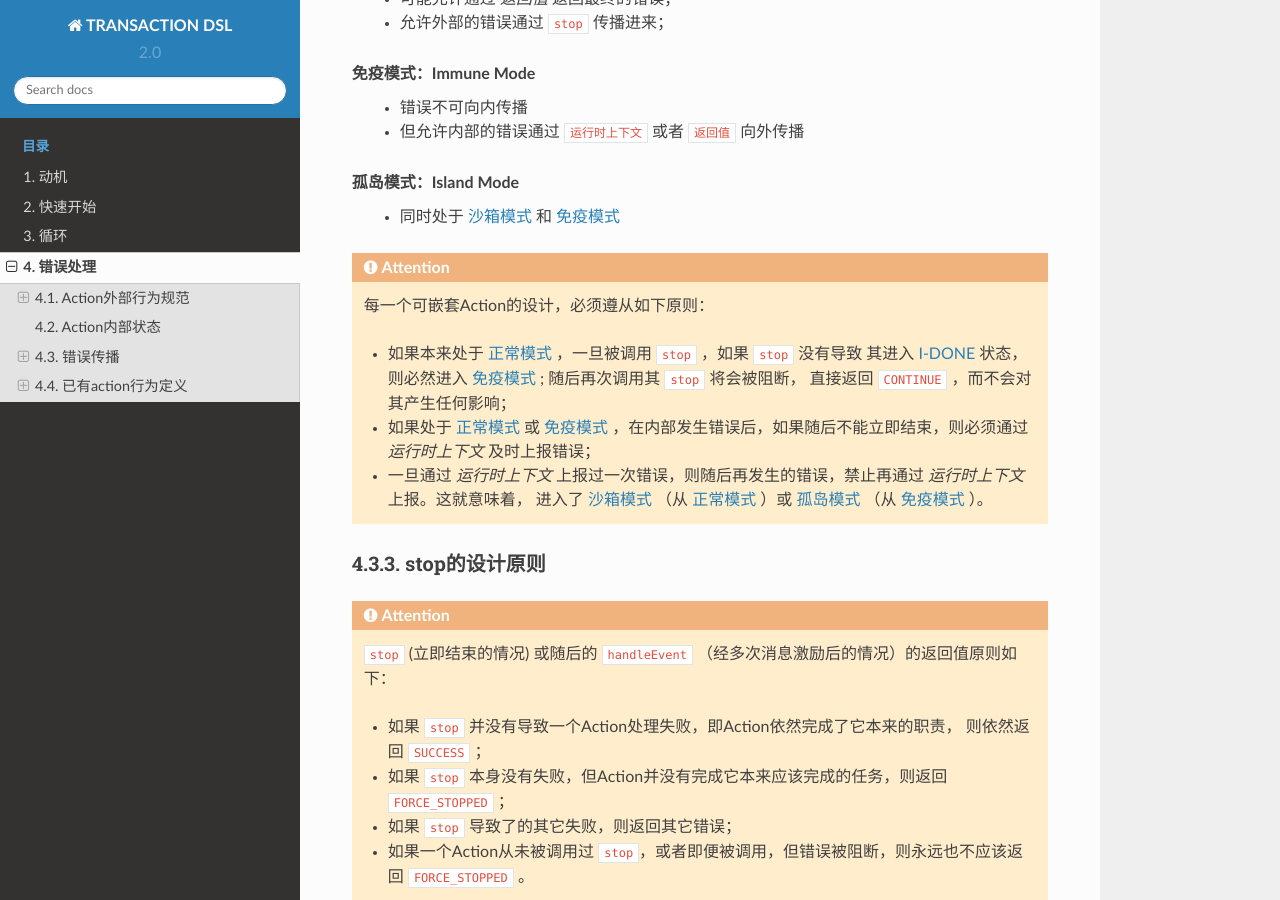
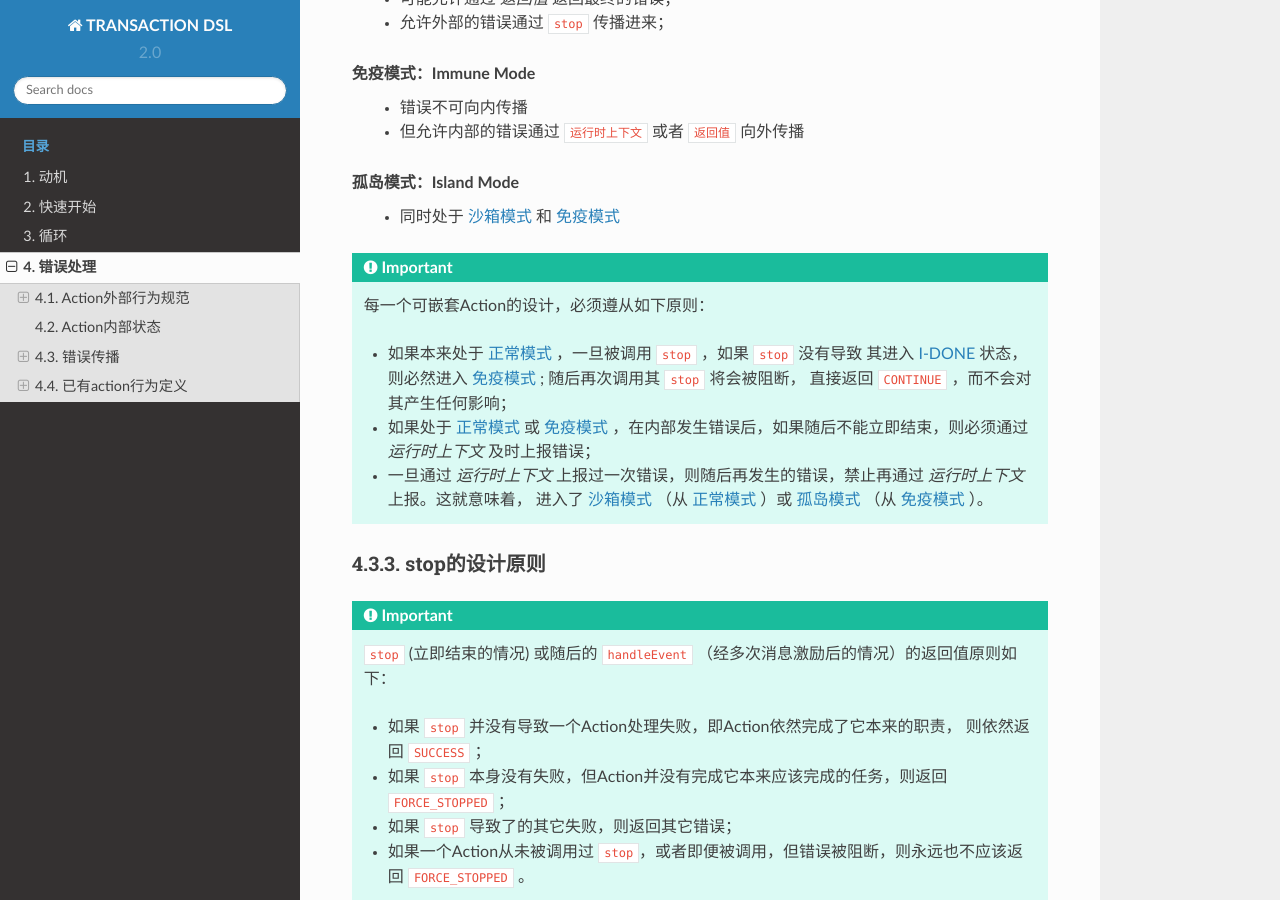
Before and after one commit to godsme/trans-dsl-2, a Sphinx documentation site: the page built from doc/source/error-handling.rst, in a window 1280 px wide and 900 px high, scrolled down 3989 px. Built offline with Sphinx 7.4.7 and the Read the Docs theme 2.0.0, drawn with Linux system fonts in a browser that asks for light colours; formulas are drawn with MathJax 3; some of the changed lines change nothing that is shown.

Commit message:
fixed a minor doc bug

```diff
--- a/doc/source/error-handling.rst
+++ b/doc/source/error-handling.rst
@@ -190,7 +190,7 @@ I-STOPPING:
    - 同时处于 :ref:`沙箱模式 <sandbox-mode>` 和 :ref:`免疫模式 <immune-mode>`
 
 
-.. attention::
+.. Important::
    每一个可嵌套Action的设计，必须遵从如下原则：
 
    - 如果本来处于 :ref:`正常模式 <normal-mode>` ，一旦被调用 ``stop`` ，如果 ``stop`` 没有导致
@@ -204,7 +204,7 @@ I-STOPPING:
 stop的设计原则
 ++++++++++++++++++++++++
 
-.. attention::
+.. Important::
    ``stop`` (立即结束的情况) 或随后的 ``handleEvent`` （经多次消息激励后的情况）的返回值原则如下：
 
    - 如果 ``stop`` 并没有导致一个Action处理失败，即Action依然完成了它本来的职责， 则依然返回 ``SUCCESS`` ；
@@ -306,7 +306,7 @@ Normal Action的执行如果处于 :ref:`I-WORKING <I-WORKING>` 状态，如果
 - Normal Action结束后，直接进入 ``__finally`` ，在 ``__finally`` 里读到的环境状态之前发生的最后一个错误值；
 
 
-.. attention::
+.. Important::
    - 无论任何原因，一旦开始执行 ``__finally`` Action，将直接进入 :ref:`免疫模式 <immune-mode>` （也
      可能是 :ref:`孤岛模式 <island-mode>` ）；
    - 在进入 ``__finally`` 之后，如果仅仅是 :ref:`免疫模式 <immune-mode>` ，
```
